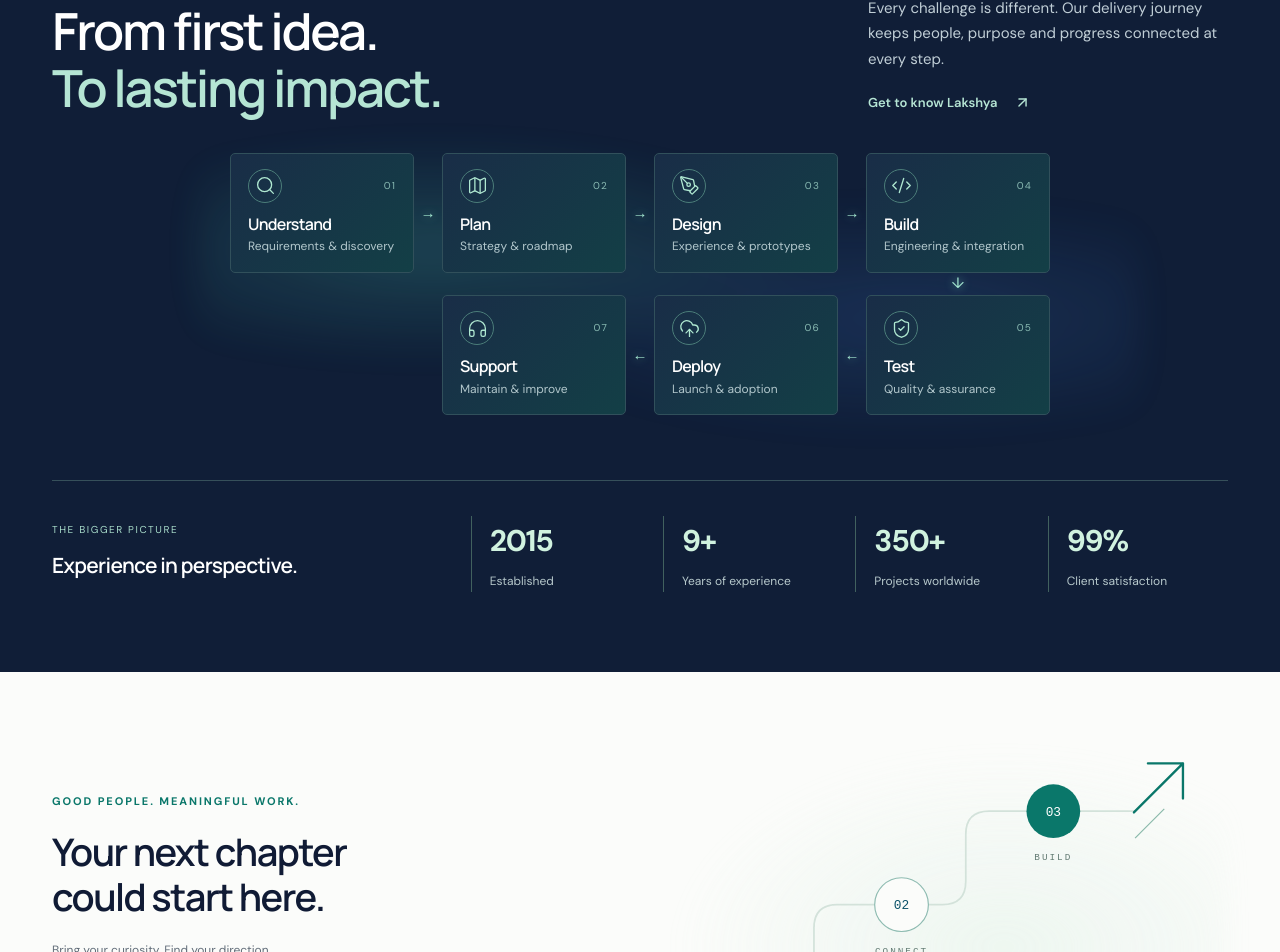
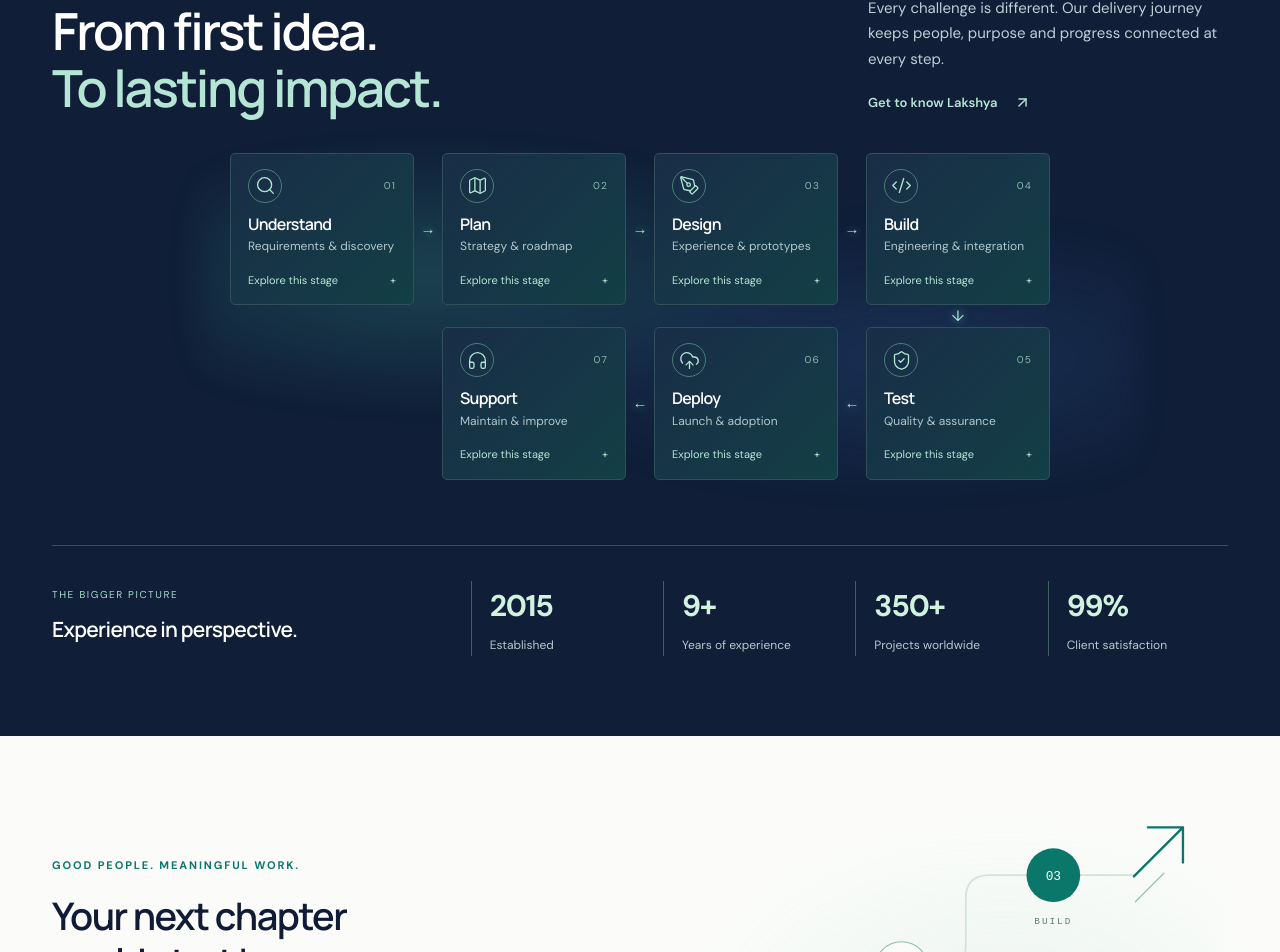
Before and after one commit to YoganathKopuru/Lakshya-Web-Design, a Next.js app: page / in a window 1280 px wide. Shown: the part 4249-5201 px from the top of the page. Built offline with nearby package versions, Linux system fonts and the light colour scheme; no server answers.

Commit message:
Make journey stages accessible disclosures

```diff
--- a/src/components/delivery-journey.module.css
+++ b/src/components/delivery-journey.module.css
@@ -139,23 +139,23 @@
   transition: opacity 0.3s;
 }
 .card:hover,
-.card:focus-visible,
-.card:focus {
+.card:has(:focus-visible),
+.card:focus-within {
   transform: translateY(-5px);
   border-color: #a5e3cb;
   box-shadow: 0 12px 35px rgba(30, 192, 166, 0.16);
   outline: none;
 }
 .card:hover::before,
-.card:focus::before {
+.card:focus-within::before {
   opacity: 1;
 }
 .card:hover .icon,
-.card:focus .icon {
+.card:focus-within .icon {
   background: #b5e5d4;
   color: #103535;
 }
-.card:focus-visible {
+.card:has(:focus-visible) {
   outline: 2px solid #b5e5d4;
   outline-offset: 3px;
 }
@@ -326,3 +326,34 @@
     animation: none;
   }
 }
+
+.summary {
+  cursor: pointer;
+  list-style: none;
+}
+.summary::-webkit-details-marker {
+  display: none;
+}
+.summary:focus-visible {
+  outline: 2px solid #b5e5d4;
+  outline-offset: 6px;
+  border-radius: 2px;
+}
+.prompt {
+  display: flex;
+  justify-content: space-between;
+  gap: 12px;
+  margin-top: 14px;
+  color: #b5e5d4;
+  font-size: 11px;
+}
+.card[open] .prompt > span {
+  transform: rotate(45deg);
+}
+.card p.explanation {
+  margin-top: 15px;
+  padding-top: 12px;
+  border-top: 1px solid #4b7d79;
+  color: #e3eeef;
+  line-height: 1.6;
+}
--- a/src/components/delivery-journey.tsx
+++ b/src/components/delivery-journey.tsx
@@ -19,6 +19,15 @@ const stages = [
   { name: 'Test', detail: 'Quality & assurance', Icon: ShieldCheck },
   { name: 'Deploy', detail: 'Launch & adoption', Icon: CloudUpload },
   { name: 'Support', detail: 'Maintain & improve', Icon: Headphones },
+];
+const explanations = [
+  'Agree on the problem, stakeholders and what success should look like.',
+  'Define priorities, dependencies and a practical delivery roadmap.',
+  'Explore user journeys and validate the proposed experience before building.',
+  'Develop and integrate the solution in manageable increments.',
+  'Check expected behavior, reliability and readiness for release.',
+  'Prepare the release, rollout and handover with your team.',
+  'Maintain the solution and identify opportunities for improvement.',
 ];
 const numbers = [
   ['2015', 'Established'],
@@ -52,7 +61,8 @@ export function DeliveryJourney() {
         <ol className={styles.stages}>
           {stages.map(({ name, detail, Icon }, i) => (
             <li key={name}>
-              <div className={styles.card} tabIndex={0}>
+              <details className={styles.card}>
+                <summary className={styles.summary}>
                   <div className={styles.top}>
                     <span className={styles.icon}>
                       <Icon size={21} strokeWidth={1.5} />
@@ -61,7 +71,12 @@ export function DeliveryJourney() {
                   </div>
                   <h3>{name}</h3>
                   <p>{detail}</p>
-              </div>
+                  <span className={styles.prompt}>
+                    Explore this stage <span aria-hidden="true">+</span>
+                  </span>
+                </summary>
+                <p className={styles.explanation}>{explanations[i]}</p>
+              </details>
             </li>
           ))}
         </ol>
```
Lines whose indentation alone changed are shown as unchanged.
